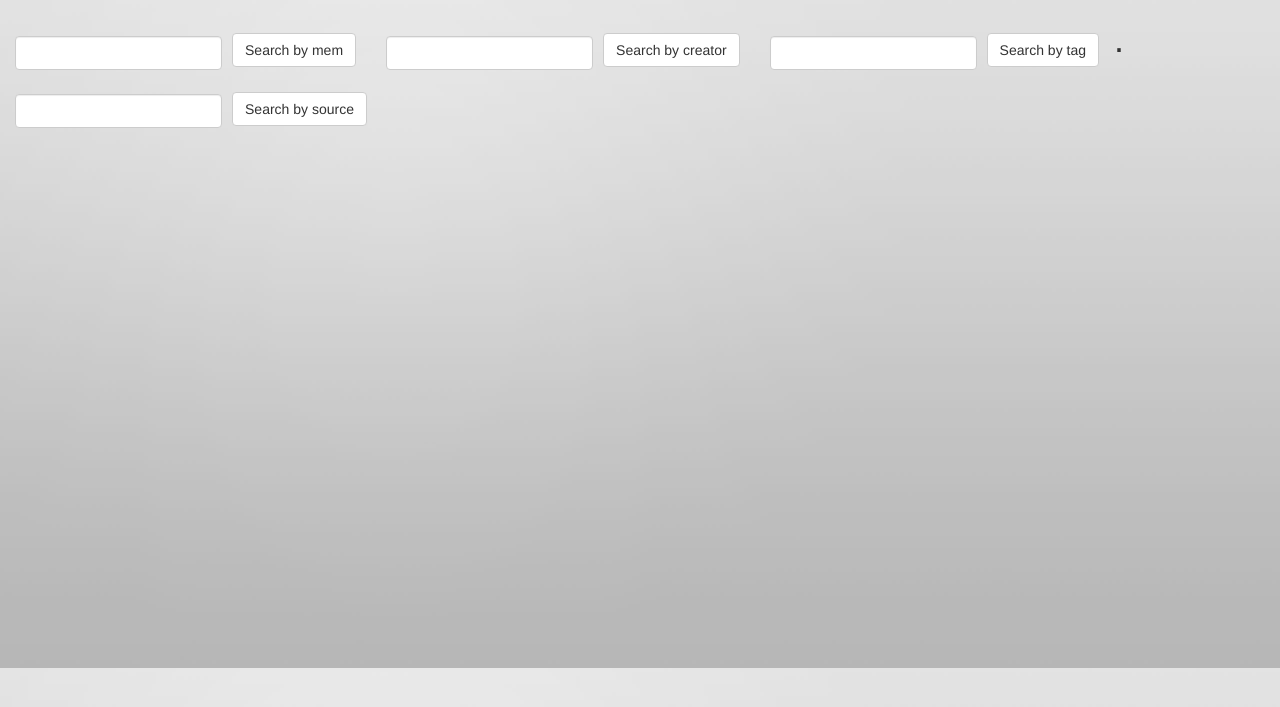
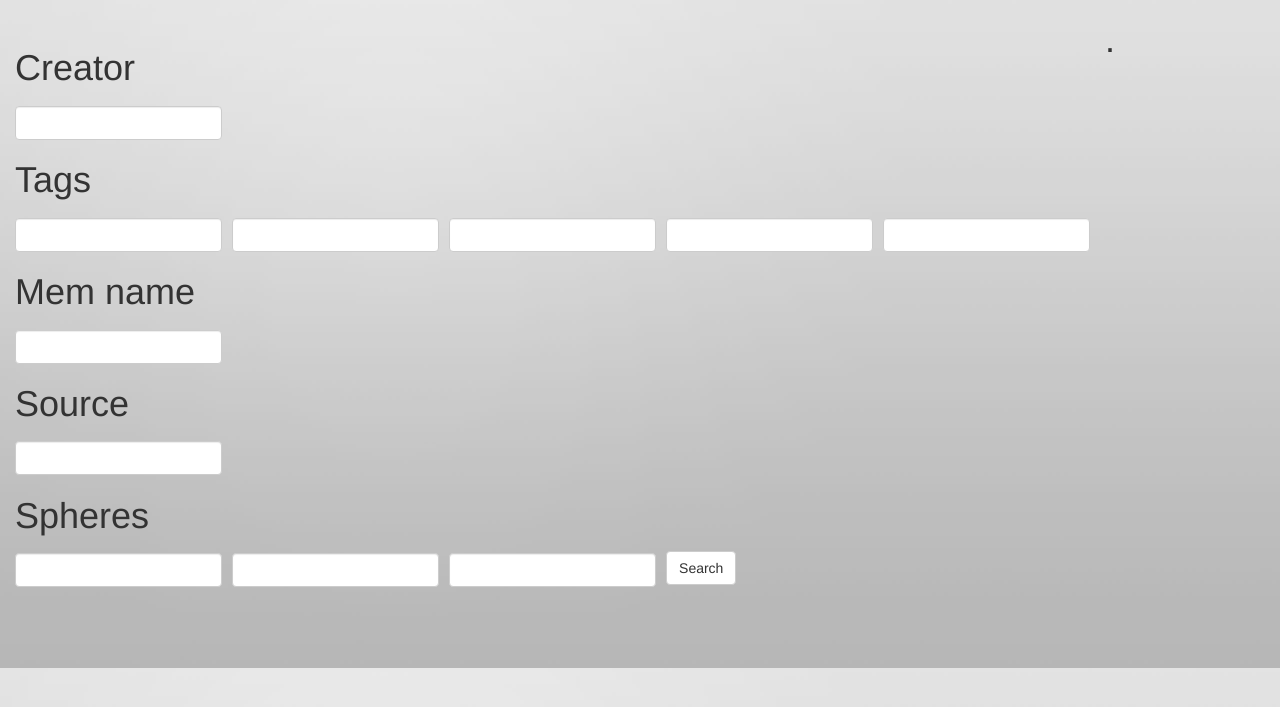
Before and after one commit to Fexion/DBMS, a Django app: page /memes/search/ in a window 1280 px wide. Shown: the part 52-759 px from the top of the page. Run offline with Django 3.2, Linux system fonts and the light colour scheme; data comes from the database, SQL or seed files in the repository; both versions use the stored data as it was after the commit; some libraries are stand-ins or nearby versions.

Commit message:
search changes

```diff
--- a/memes/templates/memes/search.html
+++ b/memes/templates/memes/search.html
@@ -3,29 +3,34 @@
 {% block body %}
 <h1>
   <form class="navbar-form navbar-left" role="search" method="get" action="{% url 'search' %}">
+    <h1>Creator</h1>
+  <div class="form-group">
+      <input type="text" class="form-control" name="creator" value="{{ request.GET.creator }}">
+  </div>
+  <h1>Tags</h1>
+  <div class="form-group">
+      <input type="text" class="form-control" name="tag1" value="{{ request.GET.tag1 }}">
+      <input type="text" class="form-control" name="tag2" value="{{ request.GET.tag2 }}">
+      <input type="text" class="form-control" name="tag3" value="{{ request.GET.tag3 }}">
+      <input type="text" class="form-control" name="tag4" value="{{ request.GET.tag4 }}">
+      <input type="text" class="form-control" name="tag5" value="{{ request.GET.tag5 }}">
+  </div>
+    <h1>Mem name</h1>
       <div class="form-group">
-          <input type="text" class="form-control" name="q" value="{{ request.GET.q }}">
+          <input type="text" class="form-control" name="name" value="{{ request.GET.name }}">
       </div>
-      <button type="submit" class="btn btn-default">Search by mem</button>
-  </form>
-  <form class="navbar-form navbar-left" role="search" method="get" action="{% url 'search' %}">
+    <h1>Source</h1>
       <div class="form-group">
-          <input type="text" class="form-control" name="w" value="{{ request.GET.w }}">
+          <input type="text" class="form-control" name="source" value="{{ request.GET.source }}">
       </div>
-      <button type="submit" class="btn btn-default">Search by creator</button>
-  </form>
+      <h1>Spheres</h1>
+        <div class="form-group">
+            <input type="text" class="form-control" name="sphere1" value="{{ request.GET.sphere1 }}">
+            <input type="text" class="form-control" name="sphere2" value="{{ request.GET.sphere2 }}">
+            <input type="text" class="form-control" name="sphere3" value="{{ request.GET.sphere3 }}">
+        </div>
 
-  <form class="navbar-form navbar-left" role="search" method="get" action="{% url 'search' %}">
-      <div class="form-group">
-          <input type="text" class="form-control" name="e" value="{{ request.GET.e }}">
-      </div>
-      <button type="submit" class="btn btn-default">Search by tag</button>
-  </form>
-  <form class="navbar-form navbar-left" role="search" method="get" action="{% url 'search' %}">
-      <div class="form-group">
-          <input type="text" class="form-control" name="r" value="{{ request.GET.r }}">
-      </div>
-      <button type="submit" class="btn btn-default">Search by source</button>
+      <button type="submit" class="btn btn-default">Search</button>
   </form>
 .
 </h1>
@@ -40,8 +45,9 @@
     {%endfor%}
   </ul>
 
+  {%endif%}
 
-  {%elif creators %}
+  {%if creators %}
   <div>
   <h1>Creators</h1>
   <ul>
@@ -50,8 +56,9 @@
     <li><a href="{% url 'creator_inf' id%}">{{mem}}</a></li>
     {%endfor%}
   </ul>
+  {%endif%}
 
-  {%elif tags%}
+  {%if tags%}
   <h1>Tags</h1>
   <ul>
     {%for id, picture in tags %}
@@ -59,8 +66,9 @@
     <div class="inf"><a href="{% url 'mem_inf' id%}"> <img class="index_list" src="{{ picture }}" width=300 height=300 ></a></div>
     {%endfor%}
   </ul>
+  {%endif%}
 
-  {%elif sources%}
+  {%if sources%}
   <div>
   <h1>Sources</h1>
   <ul>
@@ -70,4 +78,5 @@
     {%endfor%}
   </ul>
   {%endif%}
+
 {% endblock %}
--- a/memes/views.py
+++ b/memes/views.py
@@ -47,37 +47,53 @@ def creator_inf(request, Creator_id):
     return render(request, "memes/creator_inf.html", context)
 
 def search(request):
-    search_mem = request.GET.get("q")
-    search_creator = request.GET.get("w")
-    search_tag = request.GET.get("e")
-
-    search_source = request.GET.get("r")
-    search_sphere = request.GET.get("t")
+    creator = request.GET.get("creator")
+    tag1    = request.GET.get("tag1")
+    tag2    = request.GET.get("tag2")
+    tag3    = request.GET.get("tag3")
+    tag4    = request.GET.get("tag4")
+    tag5    = request.GET.get("tag5")
+    name    = request.GET.get("name")
+    source  = request.GET.get("source")
+    sphere1 = request.GET.get("sphere1")
+    sphere2 = request.GET.get("sphere2")
+    sphere3 = request.GET.get("sphere3")
 
     cursor = connection.cursor()
     context = {}
-    if search_mem:
-        picture = cursor.execute('select id, picture from memes_mem where name like \'%'+str(search_mem)+'%\'')
-        context["all_memes"] = picture
-    if search_creator:
-        creators = cursor.execute('select id, Nickname from memes_creator where nickname like \'%'+str(search_creator)+'%\'')
-        context["creators"] = creators
 
-    if search_tag:
-        tags = cursor.execute('select id, picture from memes_mem where id in \
-        (select mem_id from memes_tag_tag_mem where tag_id in (select id from memes_tag where name like \'%'+str(search_tag)+'%\'));')
-        context["tags"] = tags
-    if search_source:
-        source = cursor.execute('select id, picture from memes_mem where id in \
-        (select mem_id from memes_mem_source where source_id in (select id from memes_source where name like \'%'+str(search_source)+'%\'));')
-        print(source)
-        context["sources"] = source
-    if search_mem:
-        picture = cursor.execute('select id, picture from memes_mem where name like \'%'+str(search_mem)+'%\'')
-        context["all_memes"] = picture
+    tag_list = '\''+str(tag1)+'\', \''+ str(tag2)+'\', \''+ str(tag3)+'\', \''+ str(tag4)+'\', \''+ str(tag5)+'\''
+    tags = cursor.execute('select id, picture from memes_mem where id in \
+    (select mem_id from memes_tag_tag_mem where tag_id in (select id from memes_tag where name in ('+tag_list+'))) and id in \
+    (select mem_id from memes_mem_source where source_id in (select id from memes_source where name like \'%'+str(source)+'%\'));')
+    context["tags"] = tags.fetchall()
 
-
-
+    print(tags.fetchall())
+    # search_mem = request.GET.get("q")
+    # search_creator = request.GET.get("w")
+    # search_tag = request.GET.get("e")
+    #
+    # search_source = request.GET.get("r")
+    # search_sphere = request.GET.get("t")
+    #
+    # cursor = connection.cursor()
+    # context = {}
+    # if search_mem:
+    #     picture = cursor.execute('select id, picture from memes_mem where name like \'%'+str(search_mem)+'%\'')
+    #     context["all_memes"] = picture
+    # if search_creator:
+    #     creators = cursor.execute('select id, Nickname from memes_creator where nickname like \'%'+str(search_creator)+'%\'')
+    #     context["creators"] = creators
+    #
+    # if search_tag:
+    #     tags = cursor.execute('select id, picture from memes_mem where id in \
+    #     (select mem_id from memes_tag_tag_mem where tag_id in (select id from memes_tag where name like \'%'+str(search_tag)+'%\'));')
+    #     context["tags"] = tags
+    # if search_source:
+    #     source = cursor.execute('select id, picture from memes_mem where id in \
+    #     (select mem_id from memes_mem_source where source_id in (select id from memes_source where name like \'%'+str(search_source)+'%\'));')
+    #     print(source)
+    #     context["sources"] = source
 
 
 
```
Also changed, not shown: db.sqlite3.
